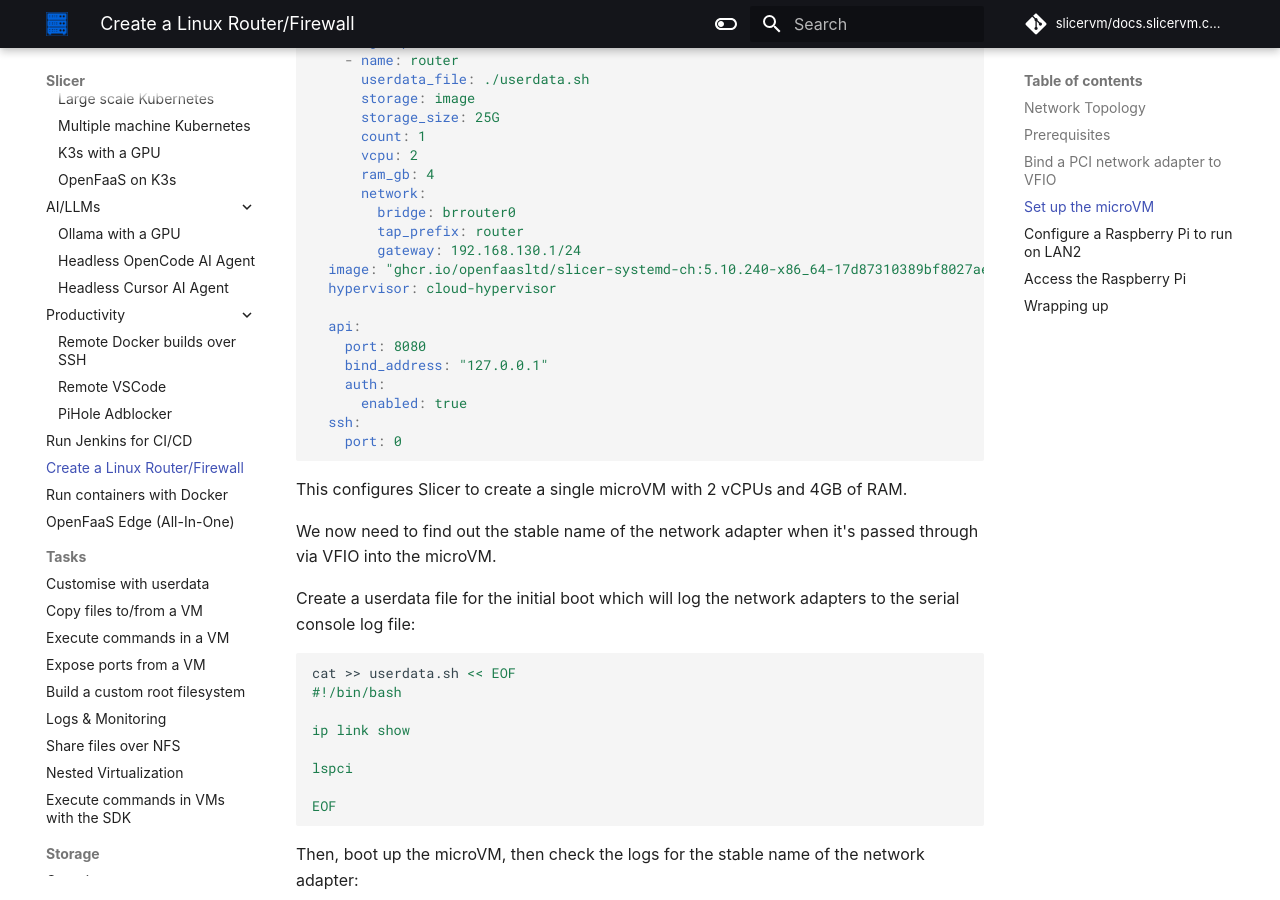
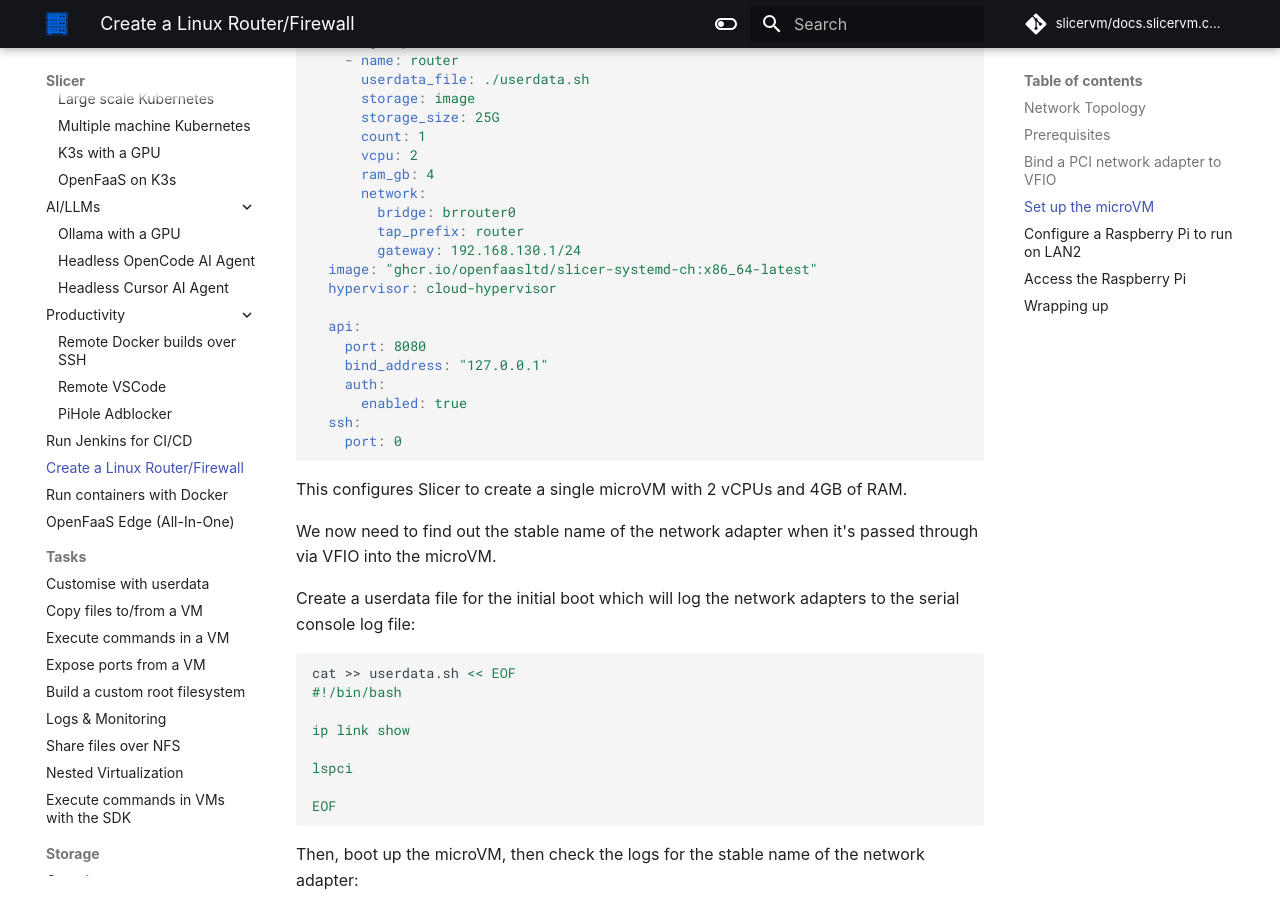
Before and after one commit to slicervm/docs.slicervm.com, an MkDocs documentation site: the page built from docs/examples/router-firewall.md, in a window 1280 px wide and 900 px high, scrolled down 3165 px. Built offline with MkDocs 1.6.1 and Material for MkDocs 9.7.7, drawn with Linux system fonts in a browser that asks for light colours; some web fonts are replaced; comment, search, counter and statistics services are not loaded.

Commit message:
Update to latest tag
Signed-off-by: Alex Ellis (OpenFaaS Ltd) <alexellis2@gmail.com>

```diff
--- a/docs/examples/router-firewall.md
+++ b/docs/examples/router-firewall.md
@@ -105,7 +105,7 @@
         bridge: brrouter0
         tap_prefix: router
         gateway: 192.168.130.1/24
-  image: "ghcr.io/openfaasltd/slicer-systemd-ch:5.10.240-x86_64-17d87310389bf8027aef505b86186da232be4e37"
+  image: "ghcr.io/openfaasltd/slicer-systemd-ch:x86_64-latest"
   hypervisor: cloud-hypervisor
 
   api:
```
